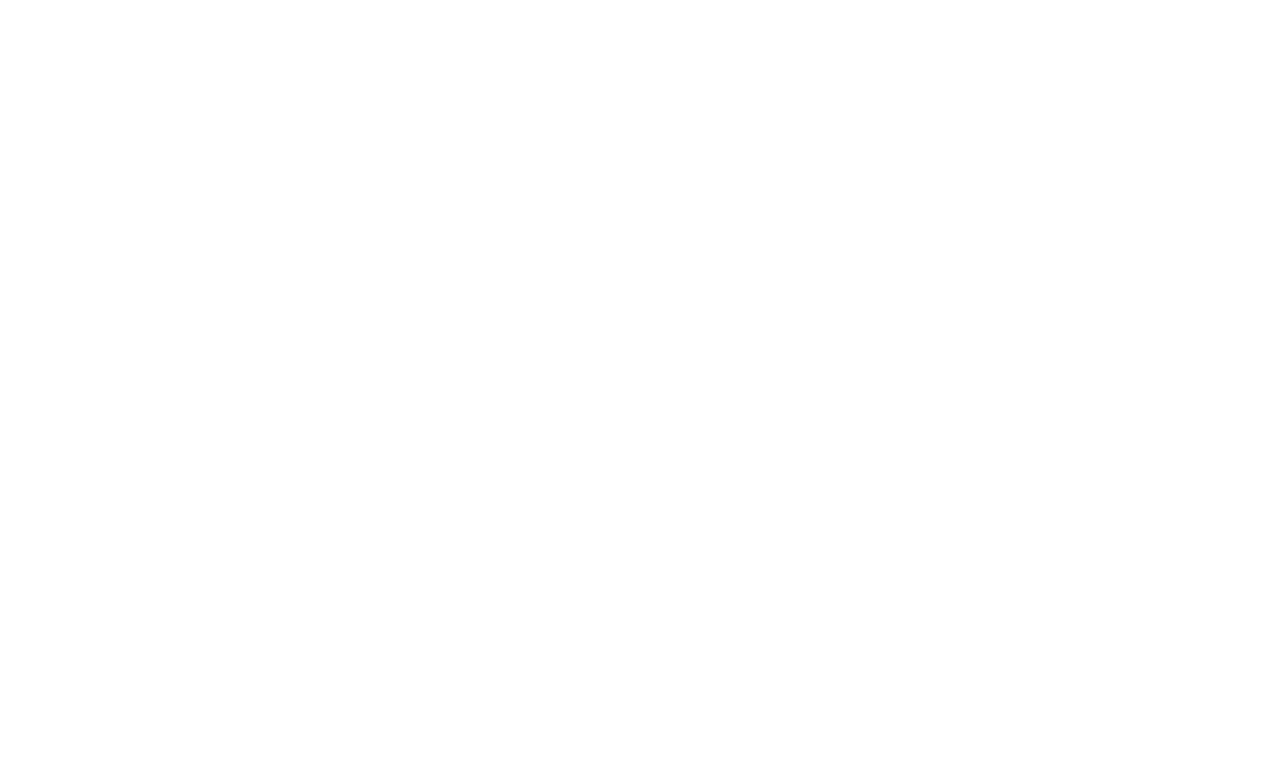
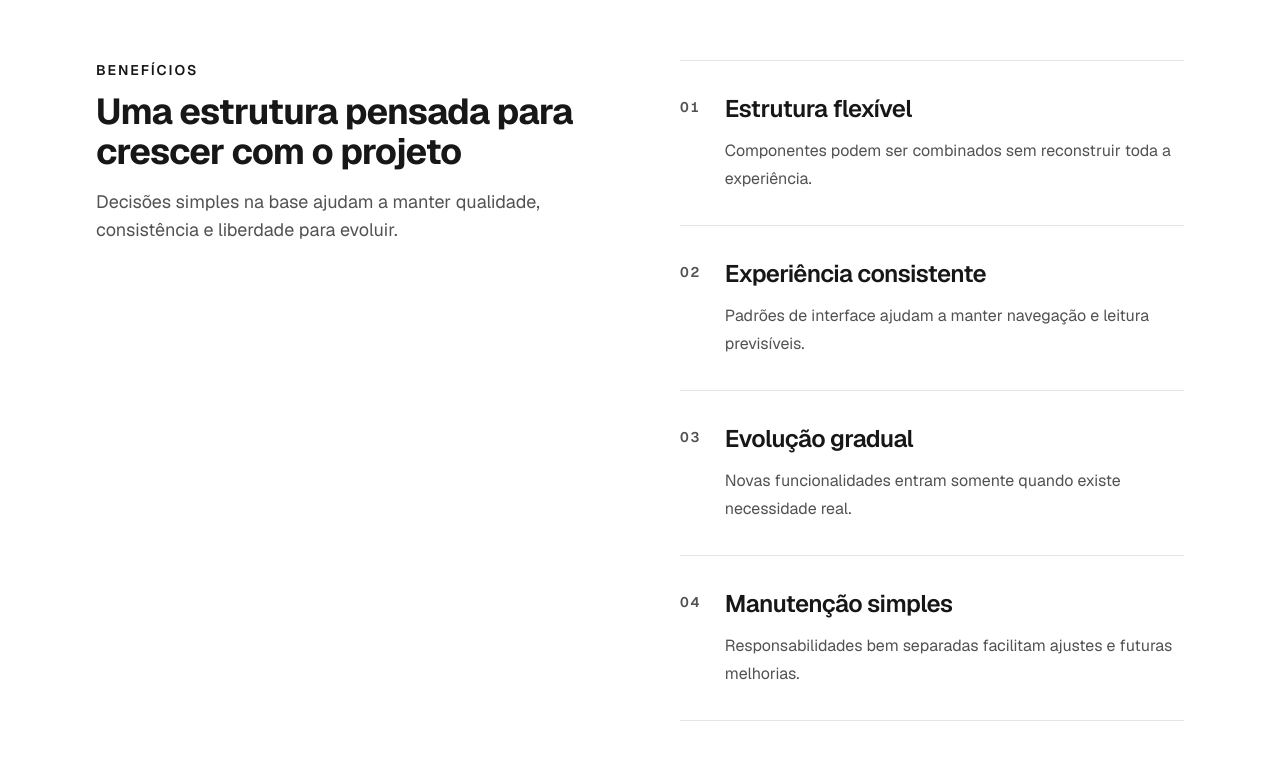
Before and after one commit to MUTANOxB/site-core, a Next.js app: page / in a window 1280 px wide. Shown: the part 1700-2460 px from the top of the page. Before the commit the page ends 1664 px from the top, so only its background shows below. Built offline with nearby package versions, Linux system fonts and the light colour scheme.

Commit message:
feat: add reusable benefits section

```diff
--- a/src/app/page.tsx
+++ b/src/app/page.tsx
@@ -1,7 +1,9 @@
 import { siteConfig } from "@/config/site";
 import { AboutSection } from "@/sections/about/AboutSection";
+import { BenefitsSection } from "@/sections/benefits/BenefitsSection";
 import { HeroSection } from "@/sections/hero/HeroSection";
 import { ServicesSection } from "@/sections/services/ServicesSection";
+import type { BenefitsContent } from "@/types/benefits";
 import type { ServicesContent } from "@/types/services";
 
 const servicesContent: ServicesContent = {
@@ -33,6 +35,35 @@
   ],
 };
 
+const benefitsContent: BenefitsContent = {
+  eyebrow: "Benefícios",
+  title: "Uma estrutura pensada para crescer com o projeto",
+  description:
+    "Decisões simples na base ajudam a manter qualidade, consistência e liberdade para evoluir.",
+  items: [
+    {
+      title: "Estrutura flexível",
+      description:
+        "Componentes podem ser combinados sem reconstruir toda a experiência.",
+    },
+    {
+      title: "Experiência consistente",
+      description:
+        "Padrões de interface ajudam a manter navegação e leitura previsíveis.",
+    },
+    {
+      title: "Evolução gradual",
+      description:
+        "Novas funcionalidades entram somente quando existe necessidade real.",
+    },
+    {
+      title: "Manutenção simples",
+      description:
+        "Responsabilidades bem separadas facilitam ajustes e futuras melhorias.",
+    },
+  ],
+};
+
 export default function Home() {
   return (
     <main id="main-content" tabIndex={-1}>
@@ -59,6 +90,7 @@
         title="Uma base construída para evoluir"
       />
       <ServicesSection content={servicesContent} id="servicos" />
+      <BenefitsSection content={benefitsContent} id="beneficios" />
     </main>
   );
 }
--- /dev/null
+++ b/src/sections/benefits/BenefitsSection.tsx
@@ -0,0 +1,66 @@
+import { Container } from "@/components/ui/Container";
+import { Section } from "@/components/ui/Section";
+import { SectionTitle } from "@/components/ui/SectionTitle";
+import type { BenefitsContent } from "@/types/benefits";
+
+export type BenefitsSectionProps = {
+  content: BenefitsContent;
+  id?: string;
+};
+
+export function BenefitsSection({ content, id }: BenefitsSectionProps) {
+  const { description, eyebrow, items, title } = content;
+  const headingId = id ? `${id}-title` : undefined;
+
+  return (
+    <Section aria-labelledby={headingId} id={id}>
+      <Container>
+        <div
+          className={
+            items.length
+              ? "grid gap-10 lg:grid-cols-2 lg:gap-20"
+              : undefined
+          }
+        >
+          <SectionTitle
+            className="min-w-0 break-words"
+            description={description}
+            eyebrow={eyebrow}
+            headingId={headingId}
+            title={title}
+          />
+
+          {items.length ? (
+            <ul className="min-w-0 border-t border-border">
+              {items.map((item, index) => (
+                <li
+                  className="grid min-w-0 grid-cols-[auto_minmax(0,1fr)] gap-x-4 border-b border-border py-6 sm:gap-x-6 sm:py-8"
+                  key={`${item.title}-${index}`}
+                >
+                  <span
+                    aria-hidden="true"
+                    className="pt-1 font-display text-sm font-semibold tabular-nums tracking-[0.12em] text-muted-text"
+                  >
+                    {String(index + 1).padStart(2, "0")}
+                  </span>
+
+                  <div className="min-w-0">
+                    <h3 className="break-words font-display text-xl font-semibold tracking-tight text-text sm:text-2xl">
+                      {item.title}
+                    </h3>
+
+                    {item.description ? (
+                      <p className="mt-3 break-words text-base leading-7 text-muted-text">
+                        {item.description}
+                      </p>
+                    ) : null}
+                  </div>
+                </li>
+              ))}
+            </ul>
+          ) : null}
+        </div>
+      </Container>
+    </Section>
+  );
+}
--- /dev/null
+++ b/src/types/benefits.ts
@@ -0,0 +1,11 @@
+export type BenefitItem = {
+  title: string;
+  description?: string;
+};
+
+export type BenefitsContent = {
+  eyebrow?: string;
+  title: string;
+  description?: string;
+  items: BenefitItem[];
+};
```
Also changed, not shown: 1 other file (tests, documents, lock files or other folders).
